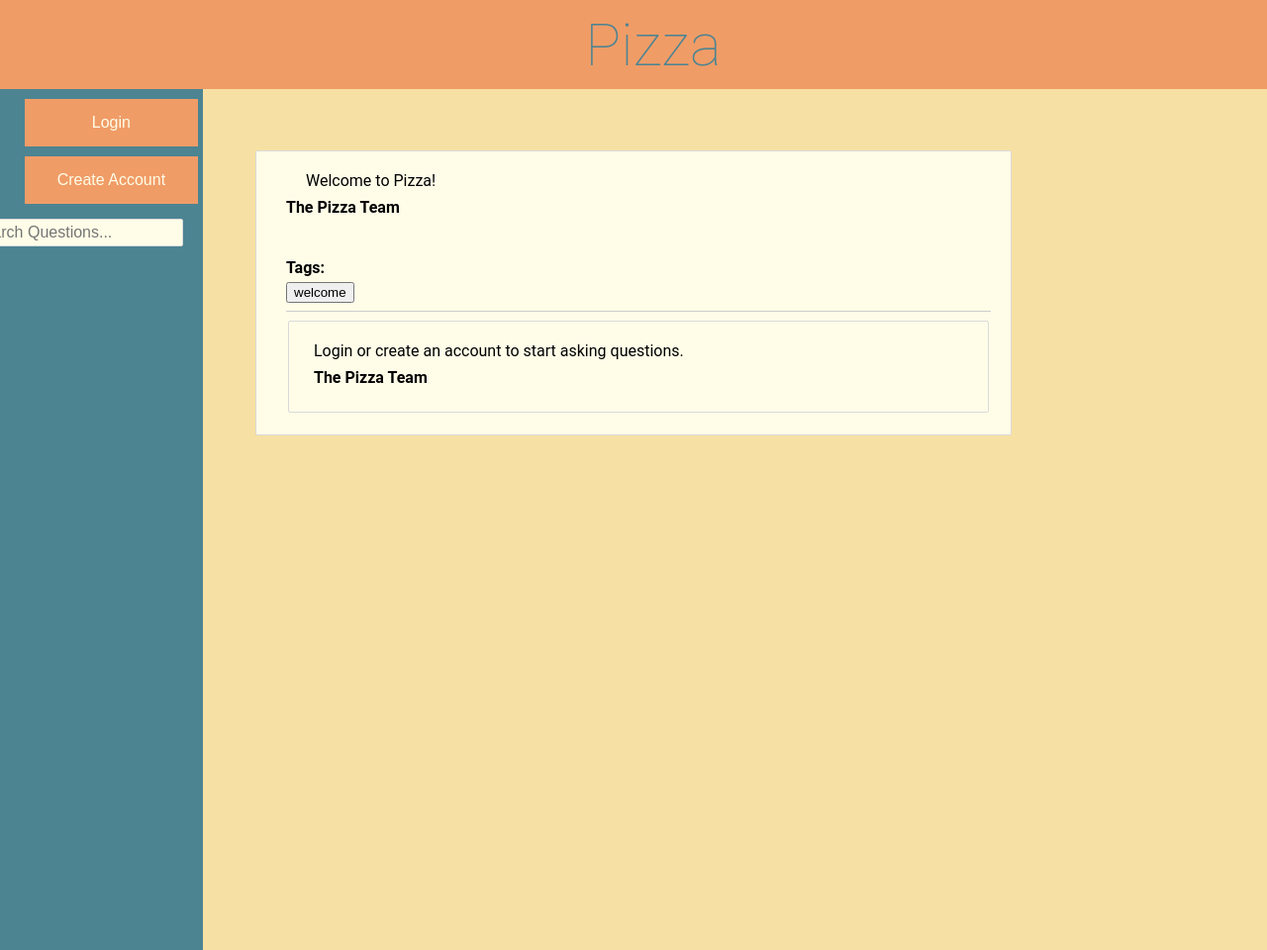
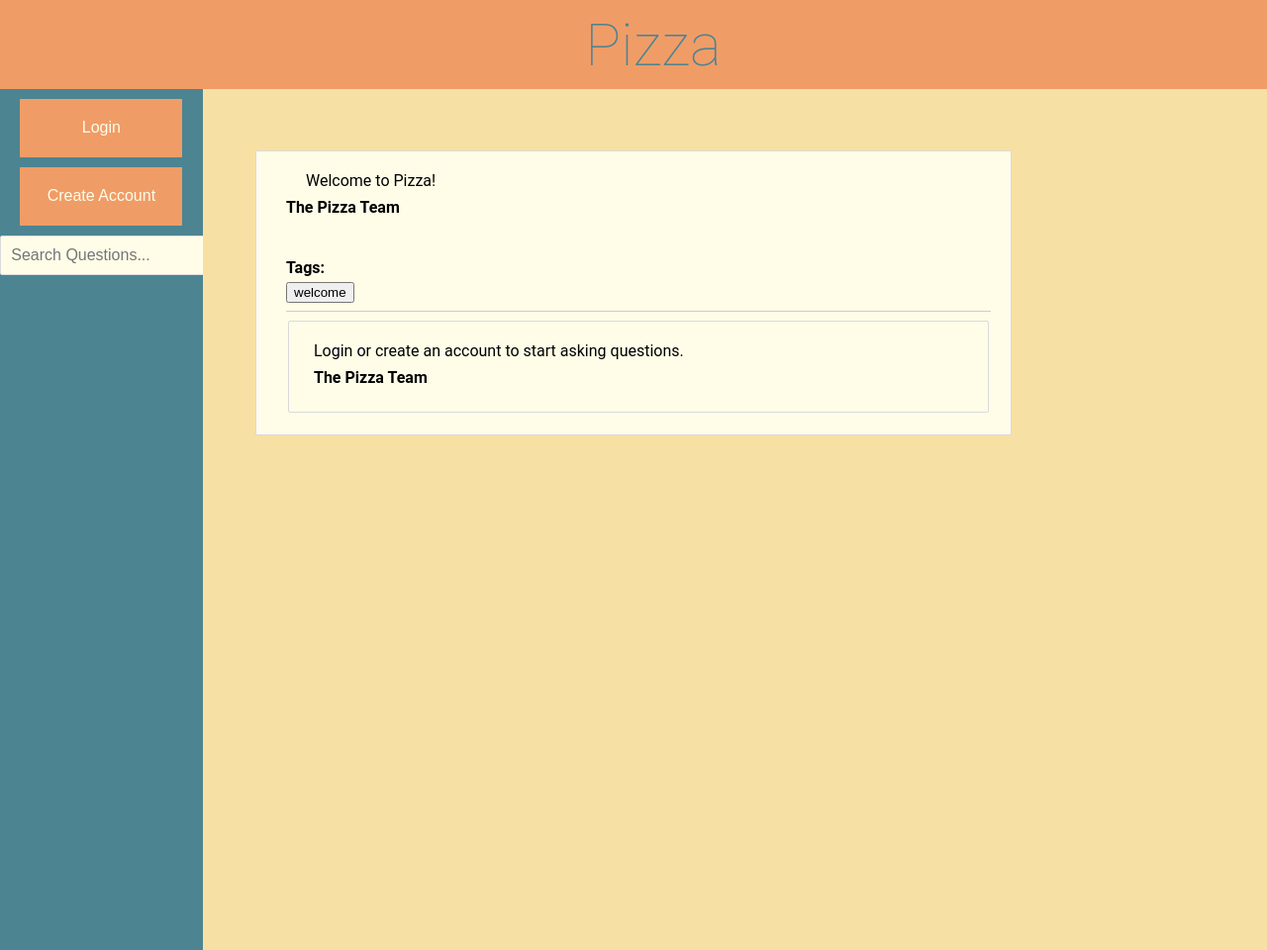
Before and after one commit to osu-cs290-sp19/final-project-cs290-final-mbs-fgw-dab, a Node server app: template views/home.handlebars in a window 1280 px wide. Shown: the whole page at 99% size. Run offline with Node 20, Linux system fonts and the light colour scheme; the template is opened without the code that fills it, so the values that code supplies are empty; some libraries are stand-ins or nearby versions.

Commit message:
Improved sizing on menubar elements/removed redundant CSS

```diff
--- a/public/style.css
+++ b/public/style.css
@@ -47,7 +47,7 @@ a {
 }
 
 .menulist {
-  margin: 0 0 0 20px;
+  margin: 0px 0px 0px 0px;
   padding: 0;
   list-style: none;
   text-align: center;
@@ -73,8 +73,6 @@ a:focus {
 
 
 .menusearch {
-  float: right;
-  margin-right: 20px;
   padding: 0;
   line-height: 38px;
   display: inline-block;
@@ -86,18 +84,20 @@ a:focus {
   background-color: #fffde8;
   border: 1px solid #dadada;
   border-radius: 2px;
+  width: 90%;
+  padding: 5% 5%;
 }
 
 .whoami {
   font-style: italic;
 }
 
-.loginbutton {
+.menubarbutton{
   background-color: #f09c67;
   border: none;
   color: #fffde8;
-  width: 175px;
-  padding: 15px 32px;
+  width: 80%;
+  padding: 10% 10%;
   text-align: center;
   text-decoration: none;
   display: inline-block;
@@ -106,62 +106,8 @@ a:focus {
   cursor: pointer;
 }
 
-.loginbutton:hover {
-  background-color: #e8e1ef;
-}
-
-.askbutton {
-  background-color: #f09c67;
-  border: none;
-  color: #fffde8;
-  width: 175px;
-  padding: 15px 32px;
-  text-align: center;
-  text-decoration: none;
-  display: inline-block;
-  font-size: 16px;
-  margin-bottom: 10px;
-  cursor: pointer;
-}
-
-.askbutton:hover {
-  background-color: #e8e1ef;
-}
-
-.logoutbutton {
-  background-color: #f09c67;
-  color: #fffde8;
-  width: 175px;
-  border: none;
-  padding: 15px 32px;
-  text-align: center;
-  text-decoration: none;
-  display: inline-block;
-  font-size: 16px;
-  margin-bottom: 10px;
-  cursor: pointer;
-}
-
-.logoutbutton:hover{
-  background-color: #e8e1ef;
-}
-
-.createbutton {
-  background-color: #f09c67;
-  border: none;
-  color: #fffde8;
-  width: 175px;
-  padding: 15px 32px;
-  text-align: center;
-  text-decoration: none;
-  display: inline-block;
-  font-size: 16px;
-  margin-bottom: 10px;
-  cursor: pointer;
-}
-
-.createbutton:hover{
-  background-color: #e8e1ef;
+.menubarbutton:hover{
+  background-color: #e8elef;
 }
 
 .windowanswer {
--- a/views/layouts/main.handlebars
+++ b/views/layouts/main.handlebars
@@ -29,10 +29,10 @@
 		</div>
 		<br></br>
 		</li>
-          <li class="menuitemyeslogin hidden"><button type="button" class="askbutton">Ask A Question</button></li>
-          <li class="menuitemyeslogin hidden"><button type="button" class="logoutbutton">Logout</button></li>
-          <li class="menuitemnologin"><button type="button" class="loginbutton">Login</button></li>
-          <li class="menuitemnologin"><button type="button" class="createbutton">Create Account</button></li>
+          <li class="menuitemyeslogin hidden"><button type="button" class="askbutton menubarbutton">Ask A Question</button></li>
+          <li class="menuitemyeslogin hidden"><button type="button" class="logoutbutton menubarbutton">Logout</button></li>
+          <li class="menuitemnologin"><button type="button" class="loginbutton menubarbutton">Login</button></li>
+          <li class="menuitemnologin"><button type="button" class="createbutton menubarbutton">Create Account</button></li>
           <li class="menusearch">
             <input type="text" id="menusearchtext" placeholder="Search Questions...">
           </li>
```
